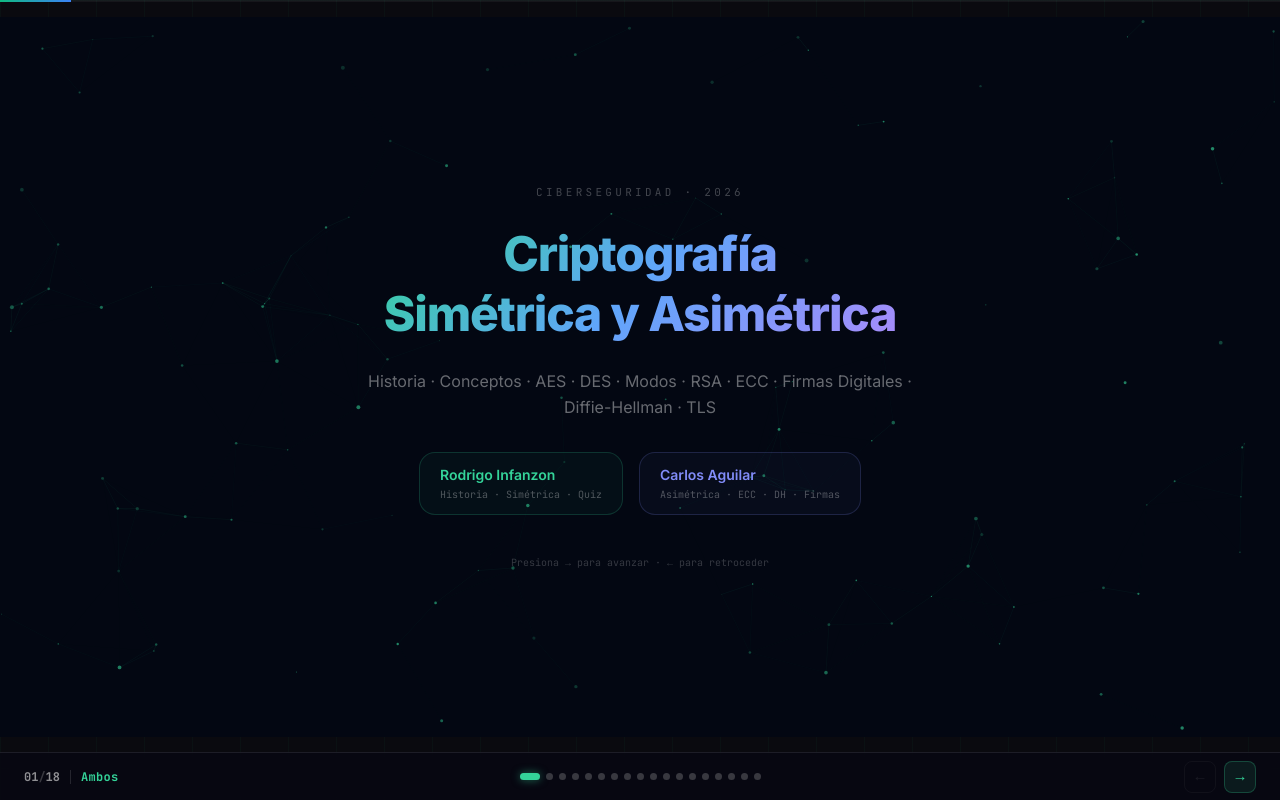
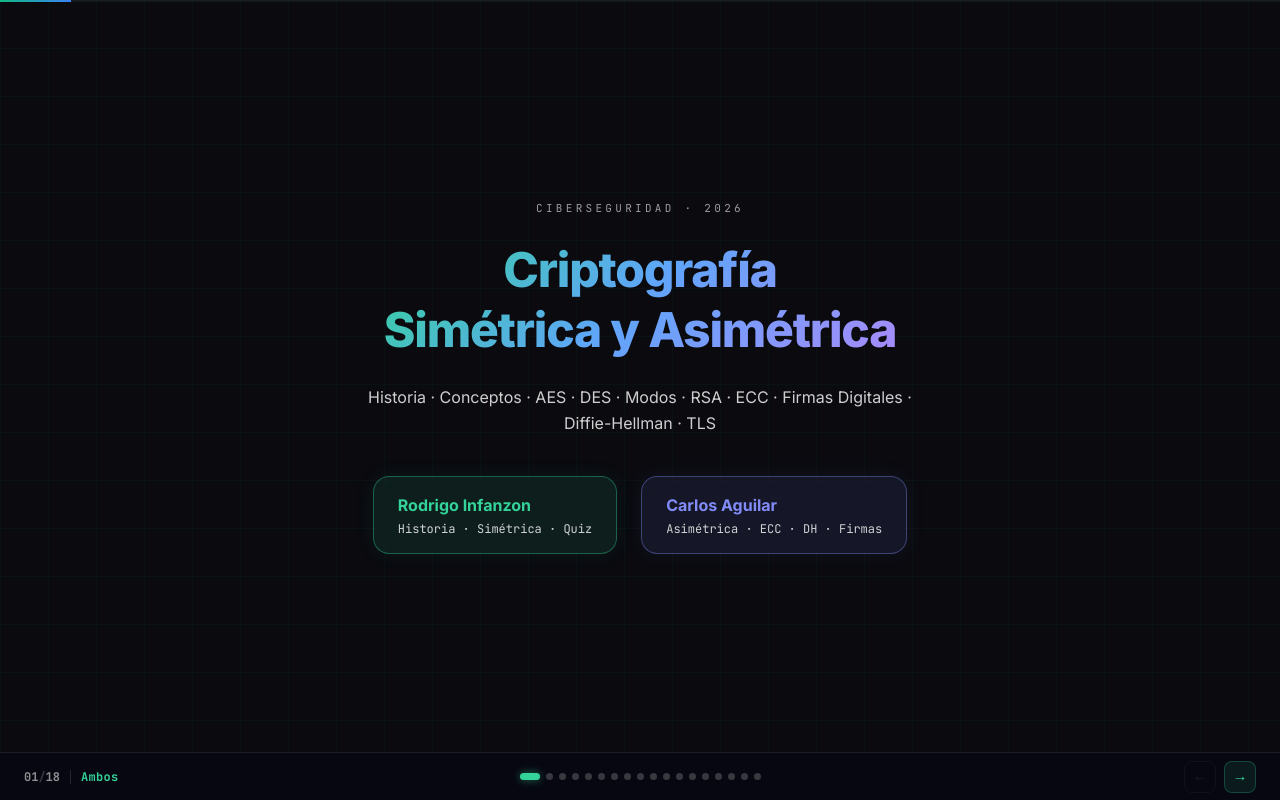
Before and after one commit to iamrodrigodev/diapositiva-ciberseguridad, a React (Vite) app: page / in a window 1280 px wide. Built offline with nearby package versions, Linux system fonts and the light colour scheme.

Commit message:
fix: coregir intro

```diff
--- a/src/slides/01_Portada/index.tsx
+++ b/src/slides/01_Portada/index.tsx
@@ -1,7 +1,5 @@
 import { motion } from 'framer-motion'
 import { stagger, fadeUp } from '../../lib/motion'
-import ParticleField from './ParticleField'
-
 const PRESENTERS = [
   { name: 'Rodrigo Infanzon', color: '#34d399', slides: 'Historia · Simétrica · Quiz' },
   { name: 'Carlos Aguilar',   color: '#818cf8', slides: 'Asimétrica · ECC · DH · Firmas' },
@@ -9,14 +7,12 @@ const PRESENTERS = [
 
 export default function Portada() {
   return (
-    <div className="relative w-full h-full flex flex-col items-center justify-center overflow-hidden"
-      style={{ background: '#030712' }}>
-      <ParticleField />
+    <div className="relative w-full h-full flex flex-col items-center justify-center overflow-hidden">
       <div className="scanlines absolute inset-0 z-0 pointer-events-none opacity-20" />
 
       <motion.div variants={stagger} initial="hidden" animate="show"
         className="relative z-10 flex flex-col items-center text-center gap-6 px-12">
-        <motion.div variants={fadeUp} className="font-mono text-[11px] tracking-[0.3em] text-white/25 uppercase">
+        <motion.div variants={fadeUp} className="font-mono text-[11px] tracking-[0.3em] text-white/60 uppercase">
           Ciberseguridad · 2026
         </motion.div>
 
@@ -26,23 +22,21 @@ export default function Portada() {
           Criptografía<br />Simétrica y Asimétrica
         </motion.h1>
 
-        <motion.p variants={fadeUp} className="text-white/40 text-base max-w-xl leading-relaxed">
+        <motion.p variants={fadeUp} className="text-white/80 text-base max-w-xl leading-relaxed">
           Historia · Conceptos · AES · DES · Modos · RSA · ECC · Firmas Digitales · Diffie-Hellman · TLS
         </motion.p>
 
-        <motion.div variants={fadeUp} className="flex gap-4 mt-2">
+        <motion.div variants={fadeUp} className="flex gap-6 mt-4">
           {PRESENTERS.map(({ name, color, slides }) => (
-            <div key={name} className="rounded-2xl px-5 py-3 text-left"
-              style={{ background: `${color}0a`, border: `1px solid ${color}30` }}>
-              <div className="font-semibold text-sm" style={{ color }}>{name}</div>
-              <div className="font-mono text-[10px] text-white/30 mt-0.5">{slides}</div>
+            <div key={name} className="rounded-2xl px-6 py-4 text-left shadow-lg backdrop-blur-md transition-all hover:scale-105"
+              style={{ background: `${color}1a`, border: `1px solid ${color}60`, boxShadow: `0 0 20px ${color}15` }}>
+              <div className="font-bold text-base" style={{ color }}>{name}</div>
+              <div className="font-mono text-xs text-white/80 mt-1">{slides}</div>
             </div>
           ))}
         </motion.div>
 
-        <motion.p variants={fadeUp} className="font-mono text-[10px] text-white/20 mt-4">
-          Presiona → para avanzar · ← para retroceder
-        </motion.p>
+
       </motion.div>
     </div>
   )
```
